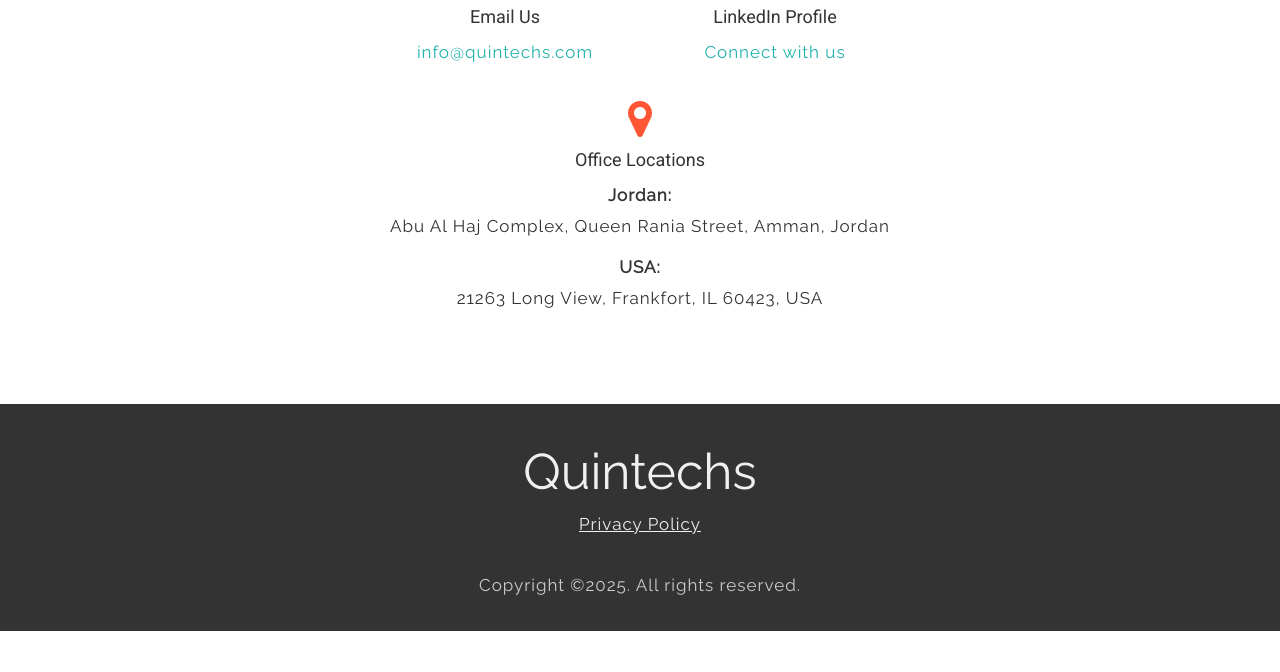
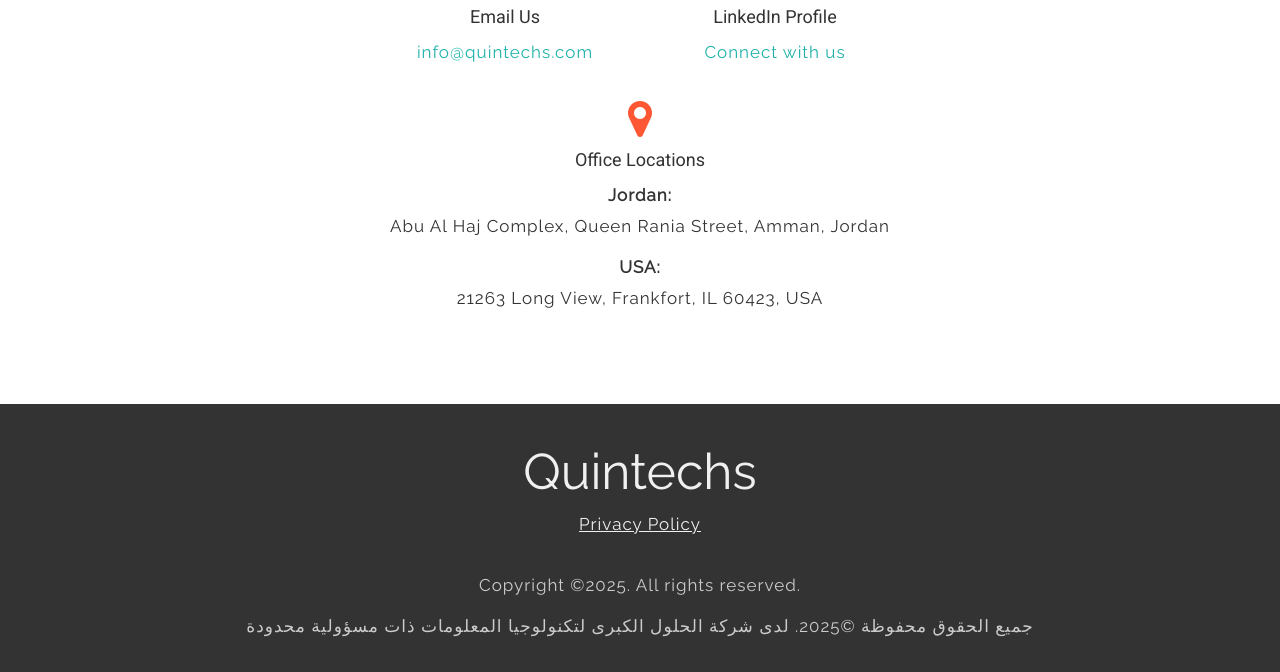
Before and after one commit to rzubaidi/quintechs-website-prod, a plain HTML site: page index.html in a window 1280 px wide. Shown: the part 5414-6086 px from the top of the page. Before the commit the page ends 6045 px from the top, so only its background shows below. Drawn offline with Linux system fonts and the light colour scheme; a web font is replaced by a local one.

Commit message:
Add files via upload

```diff
--- a/index.html
+++ b/index.html
@@ -999,6 +999,7 @@
 			<div class= "row">
 				<div class= "col-xs-12 copyright text-center">
 					<p> Copyright ©2025. All rights reserved.</p>
+					<p> جميع الحقوق محفوظة ©2025. لدى شركة الحلول الكبرى لتكنولوجيا المعلومات ذات مسؤولية محدودة</p>
 				</div>
 			</div>
 </section>
```
